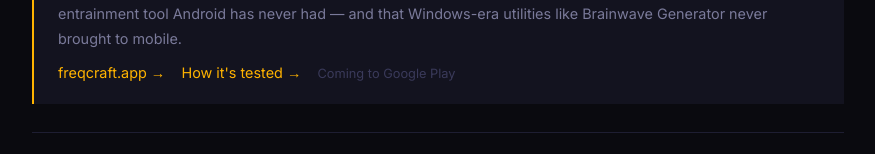
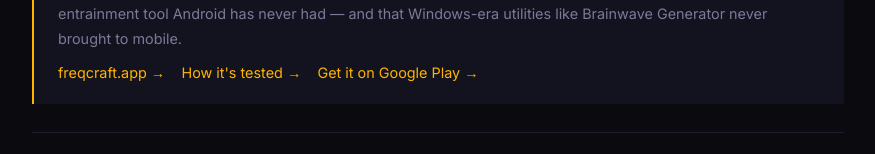
Before and after one commit to directivecraft/directivecraft.github.io, a plain HTML site: page index.html in a window 1280 px wide. Shown: the part 1159-1313 px from the top of the page, without its empty margins (202-1077 px from the left). Drawn offline with Linux system fonts and the light colour scheme.

Commit message:
Studio site: FreqCraft is live - swap 'Coming to Google Play' for a live store link

```diff
--- a/index.html
+++ b/index.html
@@ -491,7 +491,7 @@
       &nbsp;&nbsp;
       <a href="/testing">How it's tested →</a>
       &nbsp;&nbsp;
-      <span style="font-size: 0.8rem; color: var(--subtle);">Coming to Google Play</span>
+      <a href="https://play.google.com/store/apps/details?id=com.directivecraft.freqcraft" target="_blank" rel="noopener noreferrer">Get it on Google Play →</a>
     </p>
   </div>
 
```
